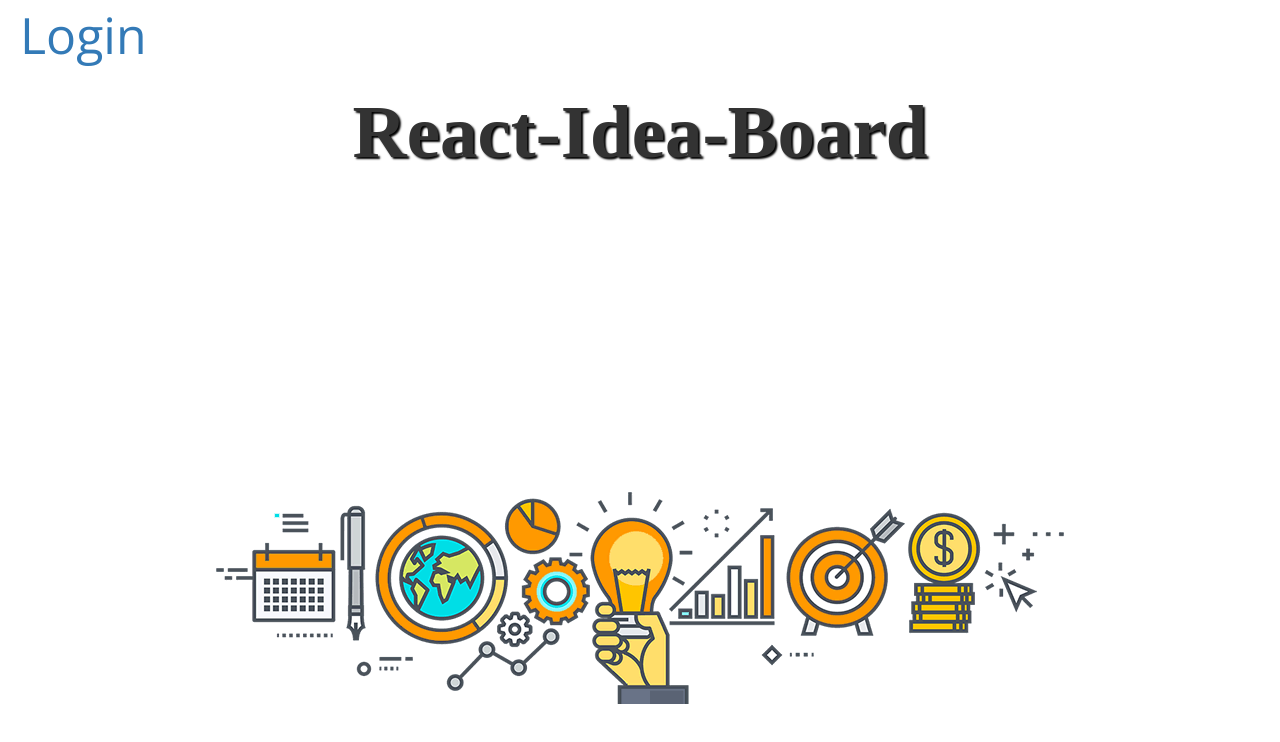
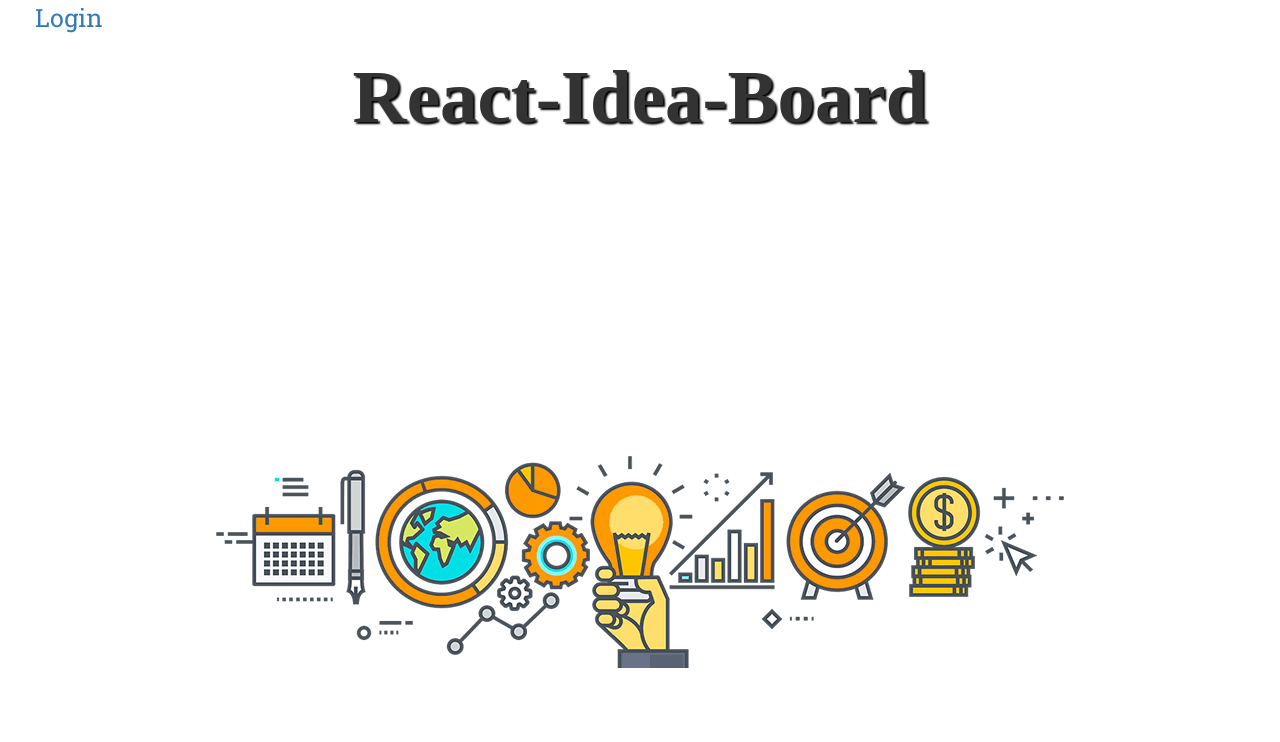
Before and after one commit to fahad-zakir/idea-board-react-node, a React (Create React App) app in the folder client/: page / in a window 1280 px wide. Shown: the top 742 px of the page. Built offline with nearby package versions, Linux system fonts and the light colour scheme; a web font is replaced by a local one.

Commit message:
fixed background to stretch

```diff
--- a/client/src/App.css
+++ b/client/src/App.css
@@ -6,14 +6,18 @@ body {
   font-family: "Open Sans", serif;
 }
 
-.wrapper {
+.container-fluid {
   background: linear-gradient(to right, #700b74);
-  height: 100vh;
+height: 100%;
+
 }
 
 .styling {
-  font-size: 50px;
+  font-size: 25px;
   margin-left: 20px;
+  font-family: 'Roboto Slab',
+  serif;
+
 }
 
 .title {
@@ -22,16 +26,13 @@ body {
   font-weight: 800;
   display: flex;
   justify-content: center;
-      text-shadow:2px 2px 2px #000000;
-
-
+  text-shadow: 2px 2px 2px #000000;
 }
 
 .login {
   height: 100vh;
   background: url("img/ideas.png") center center no-repeat;
   margin-bottom: 100px;
-  display: absolute;
   align-items: center;
   justify-content: center;
   text-align: center;
--- a/client/src/App.js
+++ b/client/src/App.js
@@ -11,7 +11,7 @@ class App extends Component {
   render() {
     return (
       <Router>
-        <div className="wrapper">
+        <div className="container-fluid">
           <div className="styling">
             <Link to='/login'>Login</Link>
           </div>
--- a/client/src/components/HomePage.js
+++ b/client/src/components/HomePage.js
@@ -5,7 +5,6 @@ class HomePage extends Component {
         return (
             <div>
                 <h1 className="title">React-Idea-Board</h1>
-
                 <h2 className="login"></h2>
             </div>
         );
```
